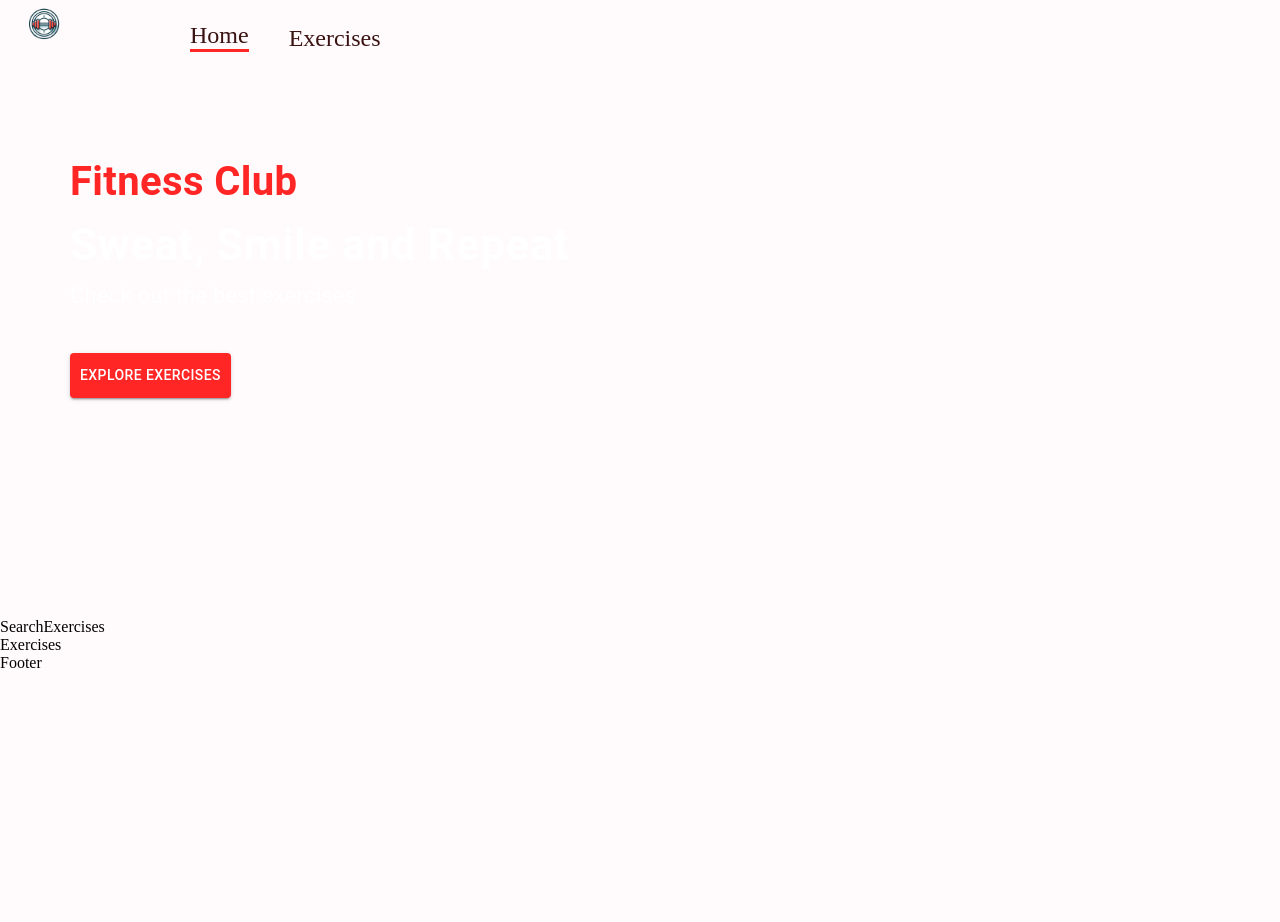
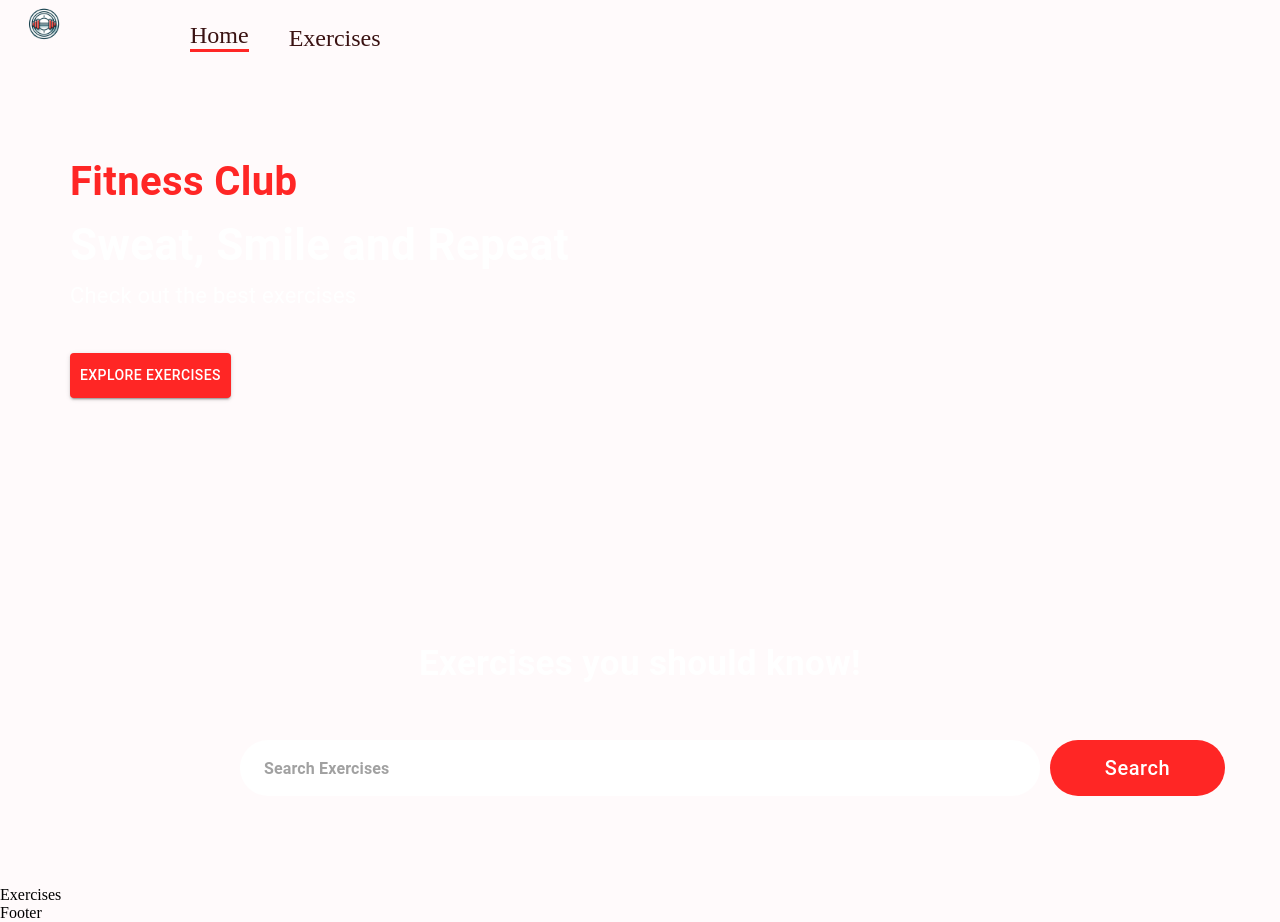
Before and after one commit to Rallefar1103/fitness-app, a React (Create React App) app: page / in a window 1280 px wide. Before the commit the page ends 800 px from the top, so only its background shows below. Built offline with nearby package versions, Linux system fonts and the light colour scheme.

Commit message:
styles the search exercises component

```diff
--- a/src/components/SearchExercises.js
+++ b/src/components/SearchExercises.js
@@ -1,7 +1,70 @@
-import React from "react";
+import React, { useEffect, useState } from "react";
+import { Box, Button, Stack, TextField, Typography } from "@mui/material";
 
 function SearchExercises() {
-  return <div>SearchExercises</div>;
+  return (
+    <Stack alignItems="center" mt="37px" justifyContent="center" p="20px">
+      <Typography
+        fontWeight={700}
+        sx={{
+          fontSize: { lg: "35px", xs: "27px" },
+        }}
+        mb="50px"
+        textAlign="center"
+        color="white"
+      >
+        Exercises you should know!
+      </Typography>
+      <Box position="relative" mb="70px">
+        <TextField
+          height="76px"
+          value=""
+          onChange={(e) => {}}
+          placeholder="Search Exercises"
+          type="text"
+          sx={{
+            input: {
+              fontWeight: "700",
+              border: "none",
+              "&:focus": {
+                outline: "none",
+              },
+              ml: "10px",
+            },
+            width: { lg: "800px", xs: "550px" },
+            backgroundColor: "white",
+            borderRadius: "40px",
+            border: "none",
+            "& .MuiOutlinedInput-notchedOutline": {
+              border: "none",
+            },
+            "&:hover .MuiOutlinedInput-notchedOutline": {
+              border: "none",
+            },
+            "&.Mui-focused .MuiOutlinedInput-notchedOutline": {
+              border: "none",
+            },
+          }}
+        />
+        <Button
+          className="search-btn"
+          sx={{
+            bgcolor: "#FF2625",
+            color: "#FFF",
+            textTransform: "none",
+            width: { lg: "175px", xs: "110px" },
+            fontSize: { lg: "20px", xs: "15px" },
+            height: "56px",
+            position: "absolute",
+            ml: "10px",
+            borderRadius: "30px",
+          }}
+        >
+          Search
+        </Button>
+      </Box>
+    </Stack>
+  );
 }
 
 export default SearchExercises;
```
